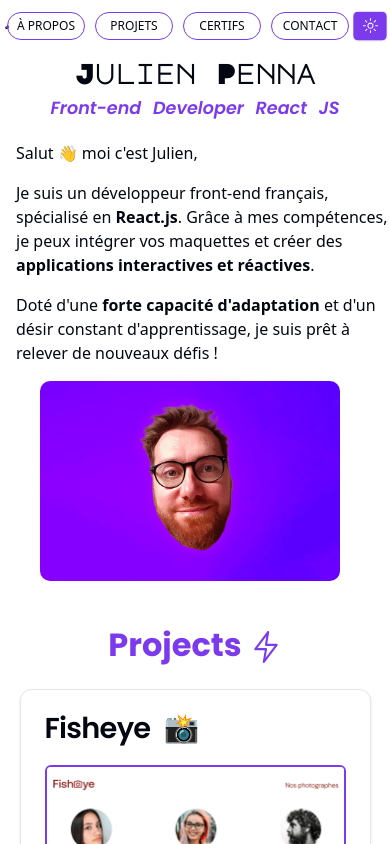
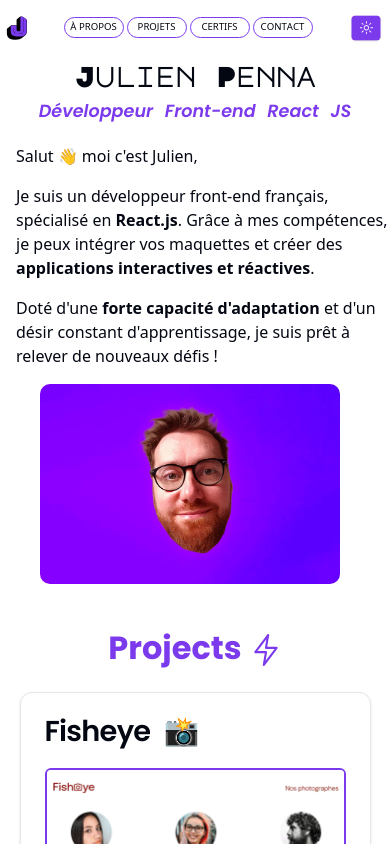
Before and after one commit to jujudev7/portfolio-juju, a Next.js app: page / in a window 390 px wide. Shown: the top 844 px of the page. Built offline with nearby package versions, Linux system fonts and the light colour scheme.

Commit message:
responsive menu -479px

```diff
--- a/app/_components/Hero.tsx
+++ b/app/_components/Hero.tsx
@@ -9,7 +9,7 @@ export const Hero = () => {
           <span className="name">Julien Penna</span>
           <br />
           <i>
-            <span className="job">Front-end Developer React JS</span>
+            <span className="job">Développeur Front-end React JS</span>
           </i>
         </h1>
       </div>
--- a/app/_components/Projects.tsx
+++ b/app/_components/Projects.tsx
@@ -54,7 +54,7 @@ export const Projects = () => {
               </p>
               <p>
                 <strong className="strong">Missions :</strong> Créer un site
-                accessible pour une plateforme de photographes.
+                accessible pour une plateforme de photographes en Javascript.
               </p>
               <p>
                 Récupérer et afficher des données JSON, créer une modale de
--- a/app/globals.css
+++ b/app/globals.css
@@ -812,6 +812,10 @@ img {
     padding: 0 10px;
   }
 
+  .menu-link:hover div {
+    padding-left: 0.33rem;
+  }
+
   .logo {
     width: 28px;
     margin-left: 2px;
@@ -912,6 +916,22 @@ img {
   .logo {
     margin-left: 2px;
     margin-right: 2px;
+    width: 24px;
+    min-width: 24px;
+  }
+
+  .menu-link {
+    padding: 0.15rem 0.05rem;
+    font-size: 0.6rem;
+    width: 60px;
+  }
+
+  .menu > .menu-link + .menu-link {
+    margin-left: 3px;
+  }
+
+  .mode-btn {
+    transform: scale(0.7);
   }
 
   .heading {
```
Also changed, not shown: 1 other file (tests, documents, lock files or other folders).
